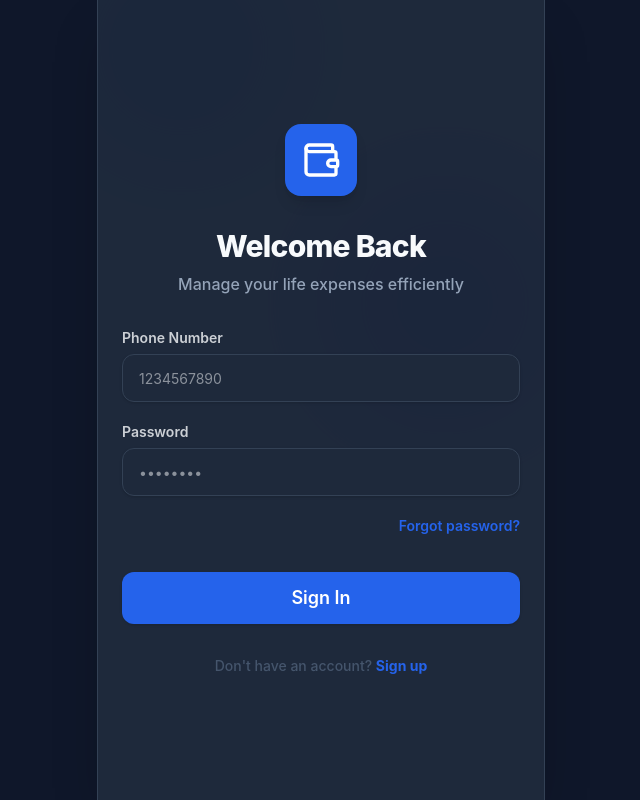
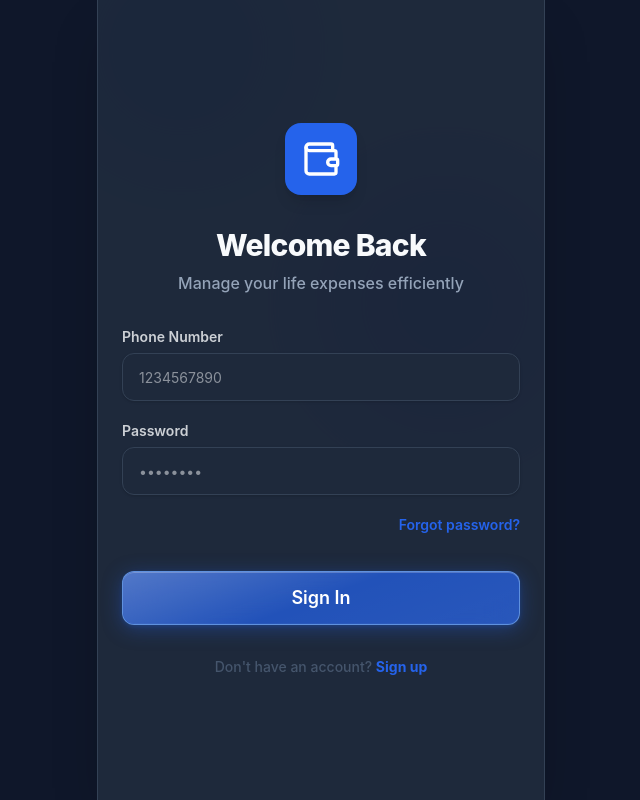
Before and after one commit to sguha-work/life-expense-tracker, a React (Vite) app: page /#/login in a window 1280 px wide. Shown: the whole page, without its empty margins (319-959 px from the left). Built offline with nearby package versions, Linux system fonts and the light colour scheme; no server answers.

Commit message:
liquid glass

```diff
--- a/src/components/ExpenseForm.component.tsx
+++ b/src/components/ExpenseForm.component.tsx
@@ -130,7 +130,7 @@ export const ExpenseForm: React.FC<ExpenseFormProps> = ({
           <button
             type="button"
             onClick={() => setShowDateTime(true)}
-            className="text-sm text-blue-600 font-medium hover:text-blue-700 flex items-center transition-colors"
+            className="no-glass text-sm text-blue-600 font-medium hover:text-blue-700 flex items-center transition-colors"
           >
             <Calendar size={14} className="mr-1.5" />
             Show date & time
--- a/src/components/ui/Button.component.tsx
+++ b/src/components/ui/Button.component.tsx
@@ -23,23 +23,24 @@ export const ButtonComponent: React.FC<ButtonComponentProps> = ({
 }) => {
   const baseStyles = 'inline-flex items-center justify-center font-semibold rounded-xl transition-all focus:outline-none focus:ring-2 focus:ring-offset-2 disabled:opacity-50 disabled:cursor-not-allowed';
 
-  const variants = {
-    primary: 'bg-blue-600 text-white hover:bg-blue-700 shadow-sm focus:ring-blue-500',
-    secondary: 'bg-blue-50 dark:bg-blue-900/20 text-blue-700 dark:text-blue-300 hover:bg-blue-100 dark:hover:bg-blue-900/40 focus:ring-blue-500',
-    danger: 'bg-red-500 text-white hover:bg-red-600 shadow-sm focus:ring-red-500',
-    outline: 'border-2 border-main text-main hover:bg-primary focus:ring-blue-500',
-    ghost: 'text-muted hover:bg-primary focus:ring-blue-500',
-  };
-
   const sizes = {
     sm: 'px-3 py-1.5 text-sm',
     md: 'px-4 py-2.5 text-base',
     lg: 'px-6 py-3.5 text-lg',
   };
 
+  const focusRings: Record<string, string> = {
+    primary:   'focus:ring-blue-500',
+    secondary: 'focus:ring-blue-400',
+    danger:    'focus:ring-red-400',
+    outline:   'focus:ring-blue-400',
+    ghost:     'focus:ring-slate-400',
+  };
+
   return (
     <button
-      className={cn(baseStyles, variants[variant], sizes[size], className)}
+      data-variant={variant}
+      className={cn(baseStyles, sizes[size], focusRings[variant], className)}
       disabled={disabled || isLoading}
       {...props}
     >
--- a/src/components/ui/SyncButton.component.tsx
+++ b/src/components/ui/SyncButton.component.tsx
@@ -14,6 +14,7 @@ function SyncButtonComponent(props: SyncButtonComponentProps) {
         <button
             onClick={handleSync}
             className="absolute top-4 right-4 p-2 bg-white/20 hover:bg-white/30 rounded-lg transition-colors"
+            style={{"position":"absolute"}}
             title="Sync"
         >
             <RefreshCw size={16} className="text-white" />
--- a/src/index.css
+++ b/src/index.css
@@ -15,6 +15,14 @@
   --text-secondary: #64748b;
   --border-color: #e2e8f0;
   --card-shadow: 0 4px 6px -1px rgb(0 0 0 / 0.1), 0 2px 4px -2px rgb(0 0 0 / 0.1);
+
+  /* Liquid glass tokens */
+  --glass-bg: rgba(255, 255, 255, 0.18);
+  --glass-border: rgba(255, 255, 255, 0.45);
+  --glass-shine-top: rgba(255, 255, 255, 0.55);
+  --glass-shine-bottom: rgba(255, 255, 255, 0.08);
+  --glass-shadow: 0 4px 16px rgba(0, 0, 0, 0.12), 0 1.5px 4px rgba(0, 0, 0, 0.08);
+  --glass-blur: 14px;
 }
 
 :root[data-theme='dark'] {
@@ -24,6 +32,14 @@
   --text-secondary: #94a3b8;
   --border-color: #334155;
   --card-shadow: 0 10px 15px -3px rgb(0 0 0 / 0.5);
+
+  /* Liquid glass tokens — dark mode */
+  --glass-bg: rgba(255, 255, 255, 0.07);
+  --glass-border: rgba(255, 255, 255, 0.15);
+  --glass-shine-top: rgba(255, 255, 255, 0.22);
+  --glass-shine-bottom: rgba(255, 255, 255, 0.03);
+  --glass-shadow: 0 4px 20px rgba(0, 0, 0, 0.4), 0 1.5px 4px rgba(0, 0, 0, 0.25);
+  --glass-blur: 18px;
 }
 
 body {
@@ -47,3 +63,183 @@ body {
 .border-main {
   border-color: var(--border-color);
 }
+
+/* =====================================================================
+   LIQUID GLASS — Global Button Effect
+   Applies to every <button> in the app.
+   The effect is layered:
+     1. backdrop-filter blur  → frosted glass depth
+     2. ::before pseudo       → top specular highlight (bright rim)
+     3. ::after  pseudo       → bottom tint / refraction gradient
+   Colored variants override the glass tint color via inline CSS
+   custom props set in ButtonComponent.
+   ===================================================================== */
+
+@keyframes glass-shimmer {
+  0%   { transform: translateX(-100%) skewX(-15deg); }
+  100% { transform: translateX(250%)  skewX(-15deg); }
+}
+
+button {
+  position: relative;
+  isolation: isolate;
+  overflow: hidden;
+  backdrop-filter: blur(var(--glass-blur));
+  -webkit-backdrop-filter: blur(var(--glass-blur));
+  background-color: var(--btn-glass-bg, var(--glass-bg)) !important;
+  border: 1px solid var(--btn-glass-border, var(--glass-border)) !important;
+  box-shadow: var(--btn-glass-shadow, var(--glass-shadow)),
+              inset 0 1px 0 var(--glass-shine-top),
+              inset 0 -1px 0 var(--glass-shine-bottom) !important;
+  transition:
+    background-color 0.2s ease,
+    box-shadow 0.2s ease,
+    transform 0.15s ease,
+    opacity 0.2s ease !important;
+  transform: translateZ(0); /* GPU layer */
+}
+
+/* Top specular rim highlight */
+button::before {
+  content: '';
+  position: absolute;
+  inset: 0;
+  z-index: 1;
+  border-radius: inherit;
+  pointer-events: none;
+  background: linear-gradient(
+    160deg,
+    var(--glass-shine-top) 0%,
+    transparent 50%,
+    var(--glass-shine-bottom) 100%
+  );
+}
+
+/* Shimmer sweep on hover */
+button::after {
+  content: '';
+  position: absolute;
+  top: 0;
+  left: -60%;
+  width: 40%;
+  height: 100%;
+  z-index: 2;
+  pointer-events: none;
+  background: linear-gradient(
+    90deg,
+    transparent 0%,
+    rgba(255, 255, 255, 0.35) 50%,
+    transparent 100%
+  );
+  transform: translateX(-100%) skewX(-15deg);
+  border-radius: inherit;
+}
+
+button:hover::after {
+  animation: glass-shimmer 0.55s ease forwards;
+}
+
+button:hover {
+  box-shadow: var(--btn-glass-shadow, var(--glass-shadow)),
+              inset 0 1px 0 rgba(255,255,255,0.7),
+              inset 0 -1px 0 rgba(255,255,255,0.12),
+              0 0 0 1px var(--btn-glass-border, var(--glass-border)) !important;
+  transform: translateY(-1px) translateZ(0);
+}
+
+button:active {
+  transform: translateY(0.5px) translateZ(0) scale(0.99);
+  box-shadow: var(--btn-glass-shadow, var(--glass-shadow)),
+              inset 0 1px 0 rgba(255,255,255,0.5),
+              inset 0 2px 6px rgba(0,0,0,0.12) !important;
+}
+
+button:disabled,
+button[disabled] {
+  transform: none !important;
+  opacity: 0.5;
+  cursor: not-allowed;
+  pointer-events: none;
+}
+
+/* ── Variant overrides (via data-variant attribute set in ButtonComponent) ── */
+
+/* Primary — blue glass */
+button[data-variant="primary"] {
+  --btn-glass-bg:     rgba(37, 99, 235, 0.72);
+  --btn-glass-border: rgba(147, 197, 253, 0.55);
+  --btn-glass-shadow: 0 4px 20px rgba(37, 99, 235, 0.35), 0 1.5px 4px rgba(37, 99, 235, 0.2);
+  color: #ffffff !important;
+}
+
+/* Secondary — light blue glass */
+button[data-variant="secondary"] {
+  --btn-glass-bg:     rgba(219, 234, 254, 0.55);
+  --btn-glass-border: rgba(147, 197, 253, 0.5);
+  --btn-glass-shadow: 0 4px 14px rgba(59, 130, 246, 0.15);
+  color: #1d4ed8 !important;
+}
+
+/* Danger — red glass */
+button[data-variant="danger"] {
+  --btn-glass-bg:     rgba(239, 68, 68, 0.68);
+  --btn-glass-border: rgba(252, 165, 165, 0.5);
+  --btn-glass-shadow: 0 4px 20px rgba(239, 68, 68, 0.3), 0 1.5px 4px rgba(239, 68, 68, 0.2);
+  color: #ffffff !important;
+}
+
+/* Outline — neutral glass */
+button[data-variant="outline"] {
+  --btn-glass-bg:     rgba(255, 255, 255, 0.12);
+  --btn-glass-border: var(--border-color);
+  --btn-glass-shadow: 0 2px 10px rgba(0, 0, 0, 0.08);
+  color: var(--text-primary) !important;
+}
+
+/* Ghost — near-invisible glass */
+button[data-variant="ghost"] {
+  --btn-glass-bg:     rgba(255, 255, 255, 0.05);
+  --btn-glass-border: transparent;
+  --btn-glass-shadow: none;
+  color: var(--text-secondary) !important;
+}
+
+/* Dark-mode tweaks for secondary & outline */
+:root[data-theme='dark'] button[data-variant="secondary"] {
+  --btn-glass-bg:     rgba(59, 130, 246, 0.18);
+  --btn-glass-border: rgba(147, 197, 253, 0.25);
+  color: #93c5fd !important;
+}
+
+:root[data-theme='dark'] button[data-variant="outline"] {
+  --btn-glass-bg:     rgba(255, 255, 255, 0.06);
+  color: var(--text-primary) !important;
+}
+
+/* Buttons that live on a colored background (e.g. topbar, header gradient)
+   use white-tinted glass automatically because the parent backdrop is dark/colored */
+.bg-blue-600 button,
+.from-blue-600 button,
+header button {
+  --btn-glass-bg:     rgba(255, 255, 255, 0.18);
+  --btn-glass-border: rgba(255, 255, 255, 0.4);
+  --btn-glass-shadow: 0 2px 12px rgba(0, 0, 0, 0.2);
+  color: #ffffff !important;
+}
+
+/* Escape hatch — opt any button out of the liquid glass effect */
+button.no-glass,
+button.no-glass:hover,
+button.no-glass:active {
+  backdrop-filter: none !important;
+  -webkit-backdrop-filter: none !important;
+  background-color: transparent !important;
+  border: none !important;
+  box-shadow: none !important;
+  transform: none !important;
+}
+
+button.no-glass::before,
+button.no-glass::after {
+  display: none !important;
+}
```
